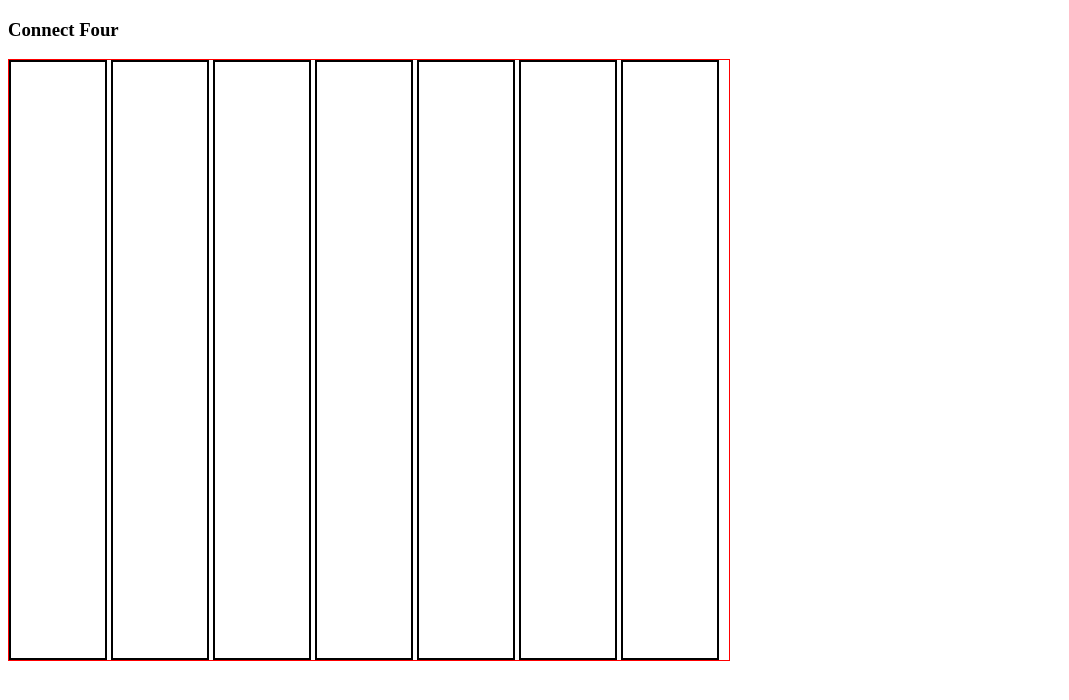
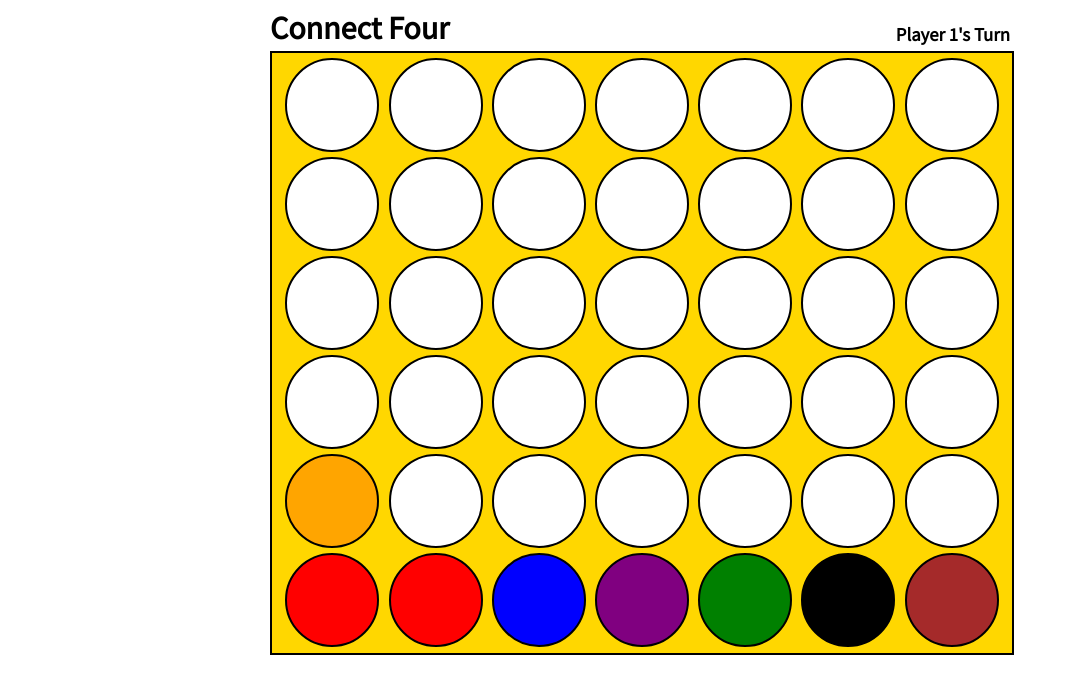
Before and after one commit to coleby210/connect_four_able, a plain HTML site: page index.html in a window 1280 px wide. Shown: the whole page, without its empty margins (0-1069 px from the left). Drawn offline with nearby package versions, Linux system fonts and the light colour scheme.

Commit message:
Complete HTML/CSS

```diff
--- a/index.html
+++ b/index.html
@@ -5,20 +5,72 @@
   <script type="text/javascript" src="view.js"></script>
   <script type="text/javascript" src="app.js"></script>
   <link href="main.css" rel="stylesheet"/>
+  <link href='https://fonts.googleapis.com/css?family=Source+Sans+Pro:400,300' rel='stylesheet' type='text/css'>
   <title>Connect Fourable</title>
 </head>
 <body>
   <div id="connect-four">
-    <h3>Connect Four</h3>
+    <h1>Connect Four</h1>
+    <h3 id="player1">Player 1's Turn</h3>
+    <h3 id="player2">Player 2's Turn</h3>
     <span class="message"></span>
     <div id="board">
-      <div class="board-column" id="column-0"></div>
-      <div class="board-column" id="column-1"></div>
-      <div class="board-column" id="column-2"></div>
-      <div class="board-column" id="column-3"></div>
-      <div class="board-column" id="column-4"></div>
-      <div class="board-column" id="column-5"></div>
-      <div class="board-column" id="column-6"></div>
+      <div class="board-column" id="column-0">
+        <div class="cell"></div>
+        <div class="cell"></div>
+        <div class="cell"></div>
+        <div class="cell"></div>
+        <div class="cell"></div>
+        <div class="cell"></div>
+      </div>
+      <div class="board-column" id="column-1">
+        <div class="cell"></div>
+        <div class="cell"></div>
+        <div class="cell"></div>
+        <div class="cell"></div>
+        <div class="cell"></div>
+        <div class="cell"></div>
+      </div>
+      <div class="board-column" id="column-2">
+        <div class="cell"></div>
+        <div class="cell"></div>
+        <div class="cell"></div>
+        <div class="cell"></div>
+        <div class="cell"></div>
+        <div class="cell"></div>
+      </div>
+      <div class="board-column" id="column-3">
+        <div class="cell"></div>
+        <div class="cell"></div>
+        <div class="cell"></div>
+        <div class="cell"></div>
+        <div class="cell"></div>
+        <div class="cell"></div>
+      </div>
+      <div class="board-column" id="column-4">
+        <div class="cell"></div>
+        <div class="cell"></div>
+        <div class="cell"></div>
+        <div class="cell"></div>
+        <div class="cell"></div>
+        <div class="cell"></div>
+      </div>
+      <div class="board-column" id="column-5">
+        <div class="cell"></div>
+        <div class="cell"></div>
+        <div class="cell"></div>
+        <div class="cell"></div>
+        <div class="cell"></div>
+        <div class="cell"></div>
+      </div>
+      <div class="board-column" id="column-6">
+        <div class="cell"></div>
+        <div class="cell"></div>
+        <div class="cell"></div>
+        <div class="cell"></div>
+        <div class="cell"></div>
+        <div class="cell"></div>
+      </div>
     </div>
   </div>
 </body>
--- a/main.css
+++ b/main.css
@@ -1,21 +1,87 @@
+body {
+  font-family: 'Source Sans Pro', sans-serif;
+}
+
+#connect-four {
+  width: 740px;
+}
+
 .board-column {
-  border: 2px solid black;
   height: 600px;
-  width: 98px;
+  width: 100px;
   display: inline-block;
-  box-sizing: border-box;
 }
 
 #board {
-  border: 1px solid red;
-  width: 720px;
+  clear: both;
+  border: 2px solid black;
+  width: 740px;
   height: 600px;
+  background-color: #FFD700;
+  padding: 0px;
 }
 
 .cell {
-  background-color: red;
-  width: 80px;
-  height: 80px;
+  background-color: white;
+  width: 90px;
+  height: 90px;
   display: block;
+  border-radius: 100%;
+  margin-bottom: 5px;
+  margin-top: 5px;
+  border: 2px solid black;
+}
 
+#column-0 .cell:nth-child(6) {
+    background: red;
 }
+
+#column-0 .cell:nth-child(5) {
+  background-color: orange;
+}
+
+#column-1 .cell:nth-child(6) {
+    background: red;
+}
+
+#column-2 .cell:nth-child(6) {
+  background-color: blue;
+}
+
+#column-3 .cell:nth-child(6) {
+    background: purple;
+}
+
+#column-4 .cell:nth-child(6) {
+  background-color: green;
+}
+
+#column-5 .cell:nth-child(6) {
+  background-color: black;
+}
+
+#column-6 .cell:nth-child(6) {
+  background-color: brown;
+}
+
+h1 {
+  margin-bottom: 0px;
+  margin-top: 0px;
+  display: inline-block;
+  float: left;
+}
+
+h3 {
+  margin-top: 15px;
+  margin-bottom: 5px;
+  display: inline-block;
+  float: right;
+}
+div {
+  margin: 0 auto;
+  text-align: center;
+}
+
+#player2 {
+  display: none;
+}
--- a/view.js
+++ b/view.js
@@ -1,10 +1,12 @@
 $(document).ready(function(){
-  $(document).on('click', function(){
-    for (var i=0; i<6; i++) {
-      $('#column-0').append('<div class="cell"></div>');
-    };
+  // $(document).on('click', function(){
+  //   for (var i=0; i<6; i++) {
+  //     $('#column-0').append('<div class="cell"></div>');
+  //   };
 
+  // })
+  $(document).on("click", function(){
+    $("#player2").toggle();
+    $("#player1").toggle();
   })
-
-
 })
```
Also changed, not shown: 1 other file.
